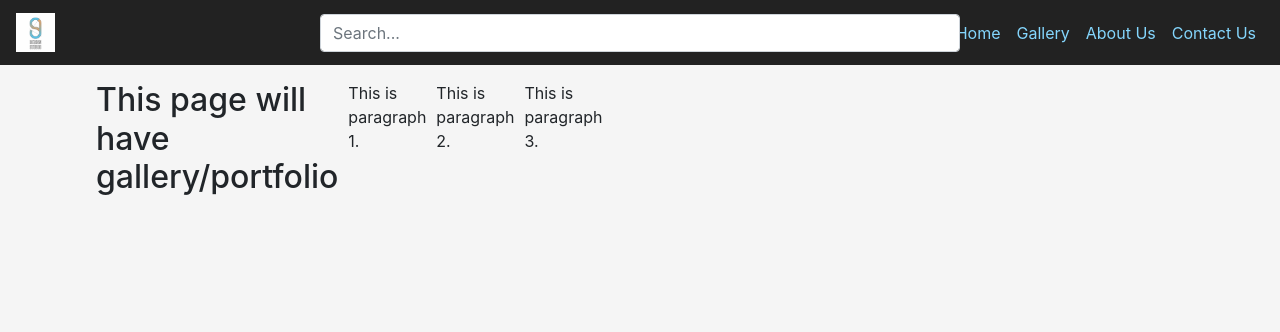
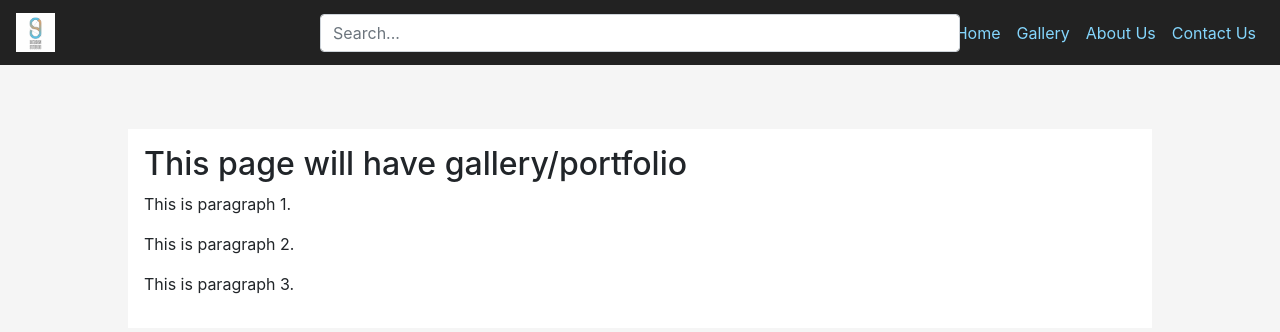
Before and after one commit to deshpandem10/jStudio-project, a React (Create React App) app in the folder code_files/: page /gallery in a window 1280 px wide. Shown: the top 332 px of the page. Built offline with nearby package versions, Linux system fonts and the light colour scheme.

Commit message:
Gallery page in progress.

```diff
--- a/code_files/src/Components/ContactPage/Contact.js
+++ b/code_files/src/Components/ContactPage/Contact.js
@@ -1,5 +1,5 @@
 import React from 'react';
-import SweetAlert from 'react-bootstrap-sweetalert';
+//import SweetAlert from 'react-bootstrap-sweetalert';
 
 import './Contact.css';
 
@@ -20,7 +20,7 @@ export class Contact extends React.Component {
 
         usersDataArr.push(jsonObj);
 
-        if (name == '' || email == '' || message == '') {
+        if (name === '' || email === '' || message === '') {
             console.log('hello');
 
         }
--- /dev/null
+++ b/code_files/src/Components/Gallery/Gallery.css
@@ -0,0 +1,7 @@
+.wrapper_gallery {
+    width: 80%;
+    margin: auto;
+    margin-top: 5%;
+    background-color: #ffffff;
+    padding: 1rem;
+}
--- a/code_files/src/Components/Gallery/Gallery.js
+++ b/code_files/src/Components/Gallery/Gallery.js
@@ -1,21 +1,11 @@
 import React from 'react';
-import styled from 'styled-components';
-
-const GridWrapper = styled.div`
-    display: grid;
-    grid-gap: 10px;
-    margin-top: 1em;
-    margin-left: 6em;
-    margin-right: 6em;
-    grid-template-columns: repeat(12, 1fr);
-    grid-auto-rows: minmax(25px, auto);
-`;
+import './Gallery.css';
 
 export const Gallery = () => (
-    <GridWrapper>
+    <div className="wrapper_gallery">
         <h2>This page will have gallery/portfolio</h2>
         <p>This is paragraph 1.</p>
         <p>This is paragraph 2.</p>
         <p>This is paragraph 3.</p>
-    </GridWrapper>
+    </div>
 );
--- a/code_files/src/Components/HomePage/HomePage.js
+++ b/code_files/src/Components/HomePage/HomePage.js
@@ -1,5 +1,4 @@
-import React, { Component } from 'react';
-import styled from 'styled-components';
+import React from 'react';
 import './HomePage.css';
 
 import Background from "../../Images/home-background.jpg";
```
